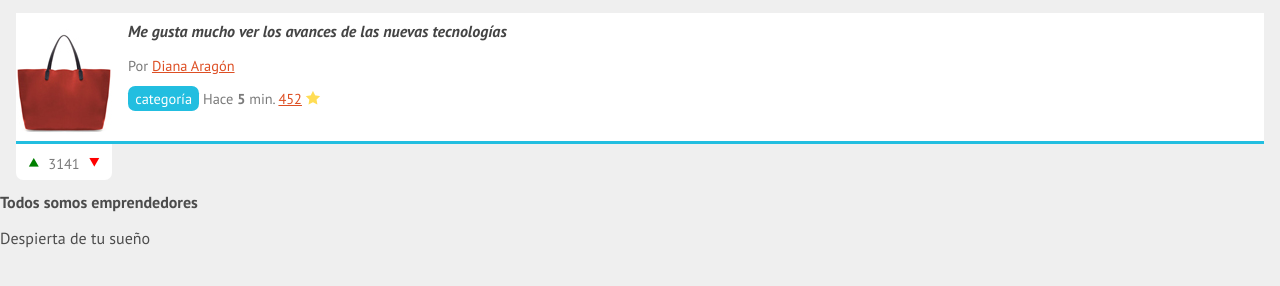
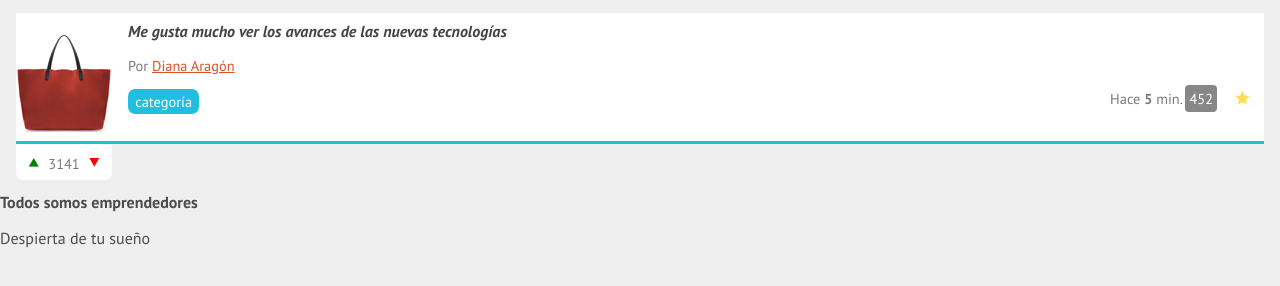
Before and after one commit to dianaap/Diana_cursos, a plain HTML site: page index.html in a window 1280 px wide. Shown: the part 136-422 px from the top of the page. Drawn offline with Linux system fonts and the light colour scheme; files whose address does not match are found by name.

Commit message:
Código de comentario

```diff
--- a/estilos.css
+++ b/estilos.css
@@ -144,8 +144,21 @@ nav #perdona_nav a
 	color: #7A7A7A;
 	font-size: 0.9em
 }
+#contenido .item .datos_item
+{
+	text-align: right;
+}
+#contenido .item .datos_item .comentarios_item
+{
+	background: #878787;
+	border-radius: 4px;
+	color: white;
+	padding: 4px;
+	text-decoration: none;
+}
 #contenido .item .datos_item .guardar_item
 {
+	margin: 0 1em;
 	text-decoration: none;
 }
 #contenido .item .datos_item .guardar_item:after
@@ -159,6 +172,7 @@ nav #perdona_nav a
 	background: #22BEE0;
 	border-radius: 0.5em;
 	color: white;
+	float: left;
 	padding: 0.2em 0.5em;
 	text-decoration: none;
 }
--- a/index.html
+++ b/index.html
@@ -43,7 +43,7 @@
 			<p class="datos_item">
 				<a class="tag_item" href="#">categoría</a>
 				<span class="fecha_item">Hace <strong>5</strong> min.</span>
-				<a class="cometarios_item" href="#">452</a>
+				<a class="comentarios_item" href="#">452</a>
 				<a class="guardar_item" href="#"></a>
 			</p>
 			<p class="votacion">
```
